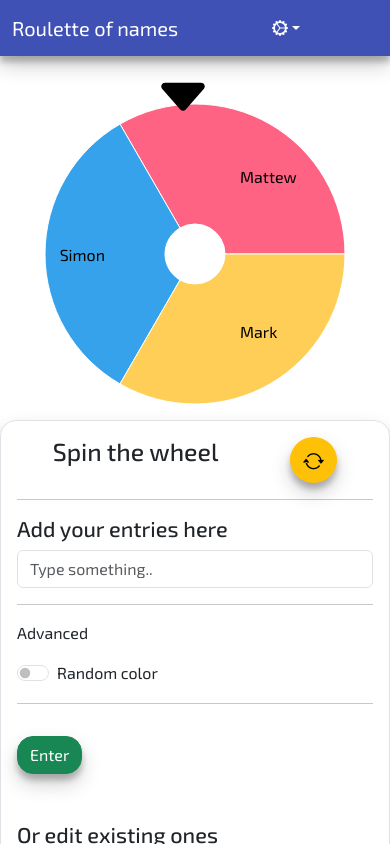
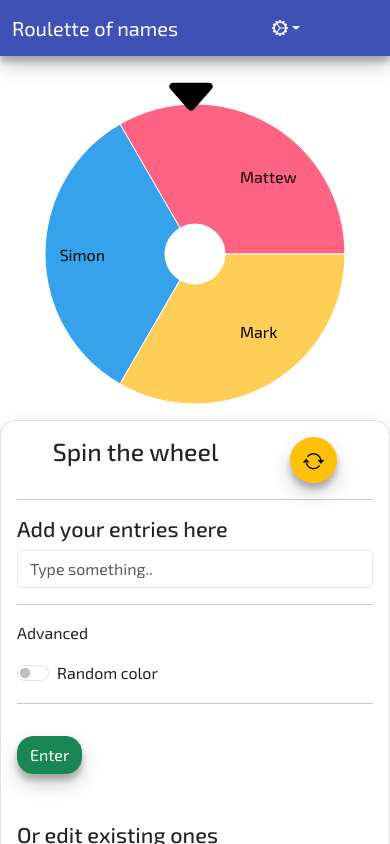
Before and after one commit to iam-Igor/Roulette-of-names, a React (Vite) app: page / in a window 390 px wide. Shown: the top 844 px of the page. Built offline with nearby package versions, Linux system fonts and the light colour scheme.

Commit message:
fixed pointer icon in mobile view

```diff
--- a/src/App.css
+++ b/src/App.css
@@ -38,7 +38,7 @@ button:not(.btn-close) {
   .pointer-icon {
     position: absolute;
     top: -3.7%;
-    left: -3%;
+    left: -1%;
 
     z-index: 1;
     transform: rotate(90deg);
```
